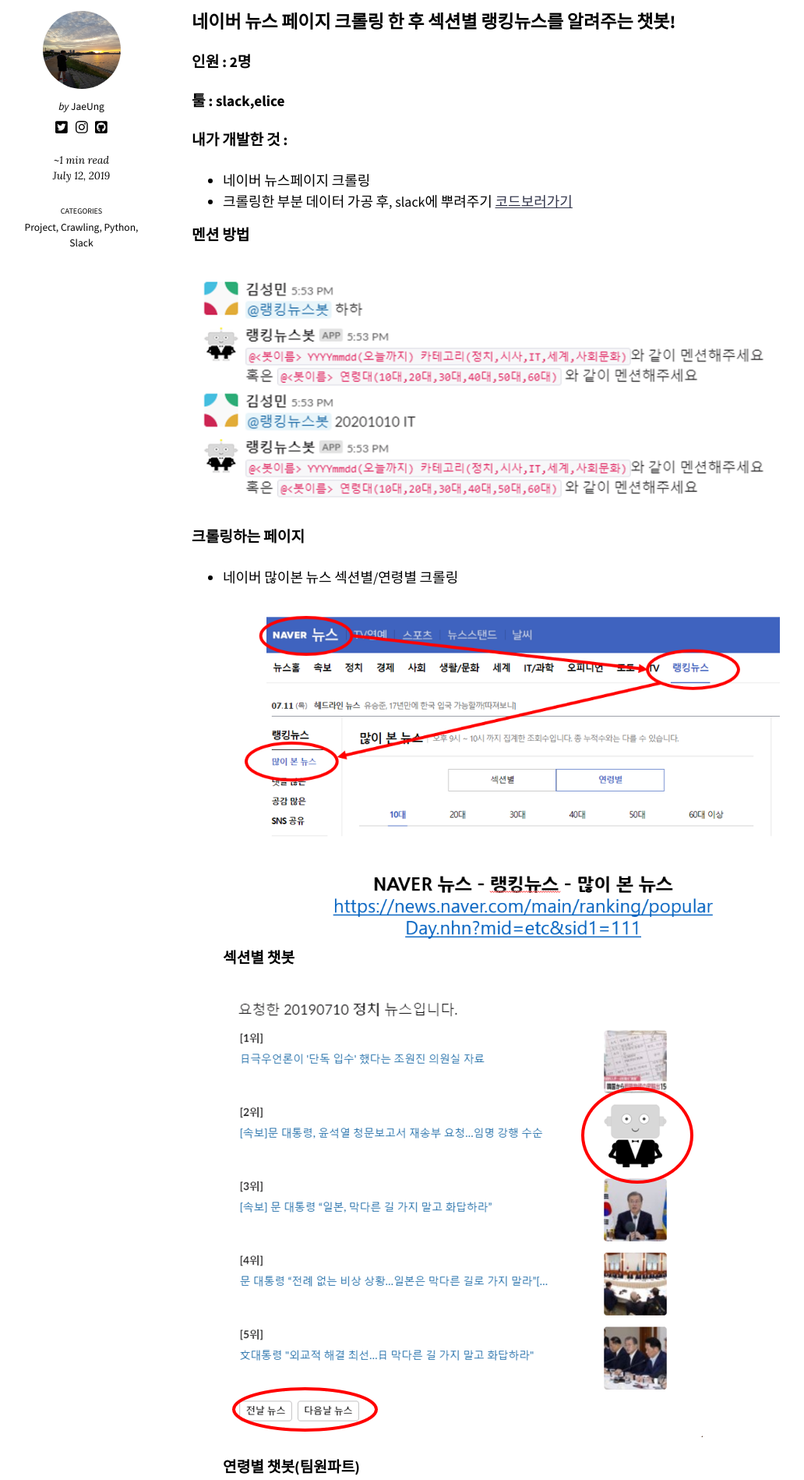
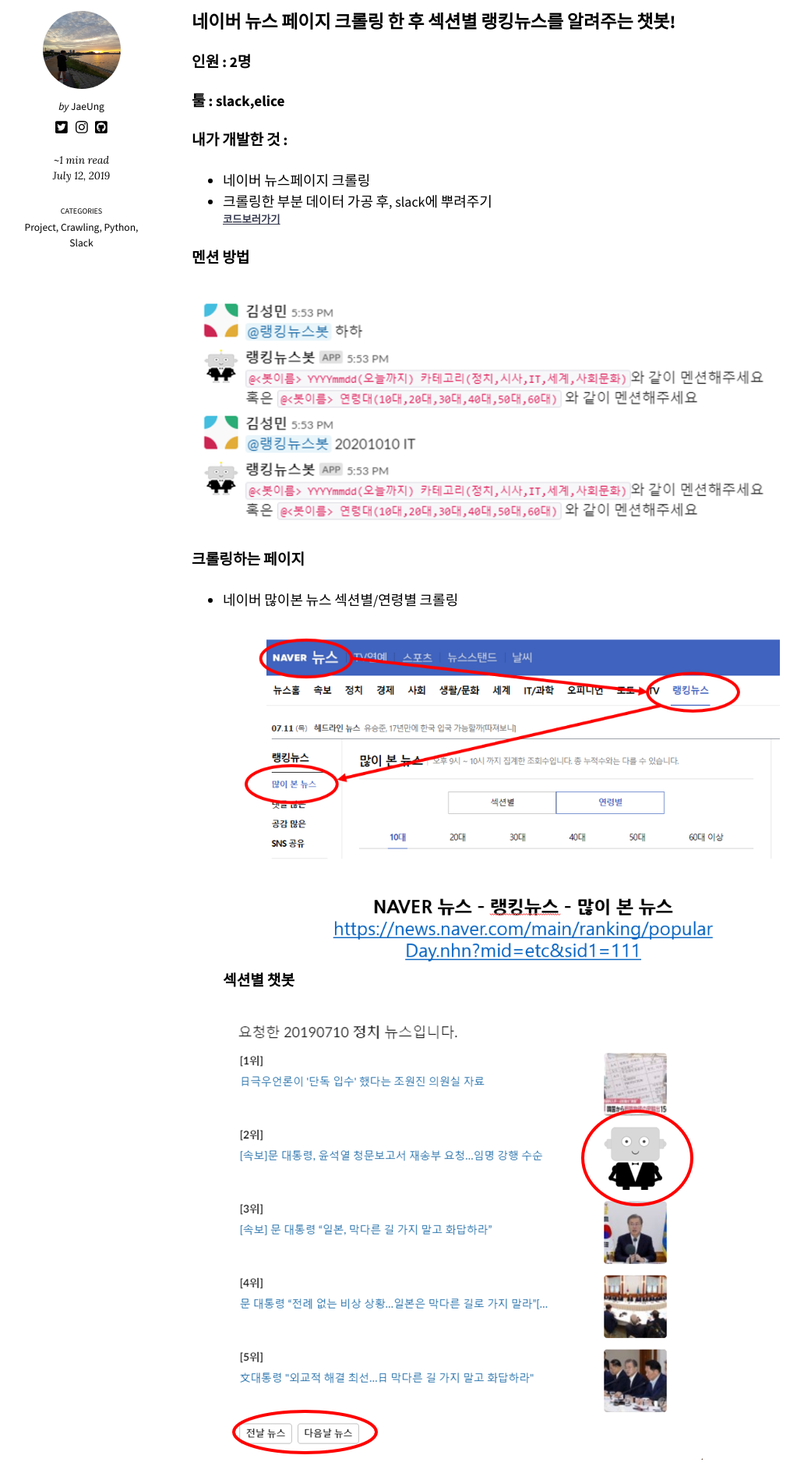
Before and after one commit to kimjw9302/kimjw9302.github.io, a Jekyll site: the page built from _posts/2019-07-12-파이썬 크롤링 챗봇!.md, in a window 1280 px wide. Shown: the part 446-2344 px from the top of the page at 78% size, without its empty margins (129-1161 px from the left). Built offline with Jekyll 4.4.1, drawn with Linux system fonts in a browser that asks for light colours; nearby versions of some CDN libraries; comment, search, counter and statistics services are not loaded.

Commit message:
Update 2019-07-12-파이썬 크롤링 챗봇!.md

````diff
--- a/_posts/2019-07-12-파이썬 크롤링 챗봇!.md
+++ b/_posts/2019-07-12-파이썬 크롤링 챗봇!.md
@@ -18,7 +18,7 @@
 #### 내가 개발한 것 :
 + 네이버 뉴스페이지 크롤링
 * 크롤링한 부분 데이터 가공 후, slack에 뿌려주기
-[코드보러가기](https://github.com/kimjw9302/RankingnewsChatbot)
+###### [코드보러가기](https://github.com/kimjw9302/RankingnewsChatbot)
 
 ####   멘션 방법
 ![챗봇이미지](/images/chat_img1.PNG)
@@ -32,3 +32,4 @@
 ```bash
 랭킹뉴스봇
 ```
+{% if site.disqus-shortname %}{% include disqus.html %}{% endif %}
````
